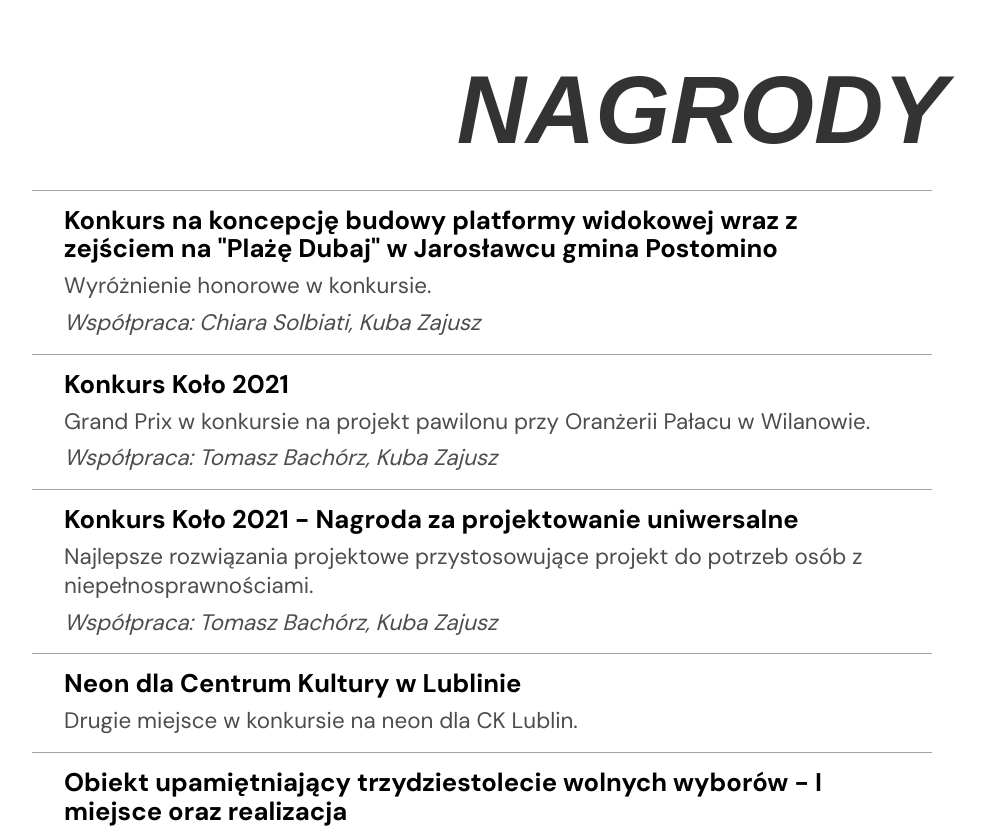
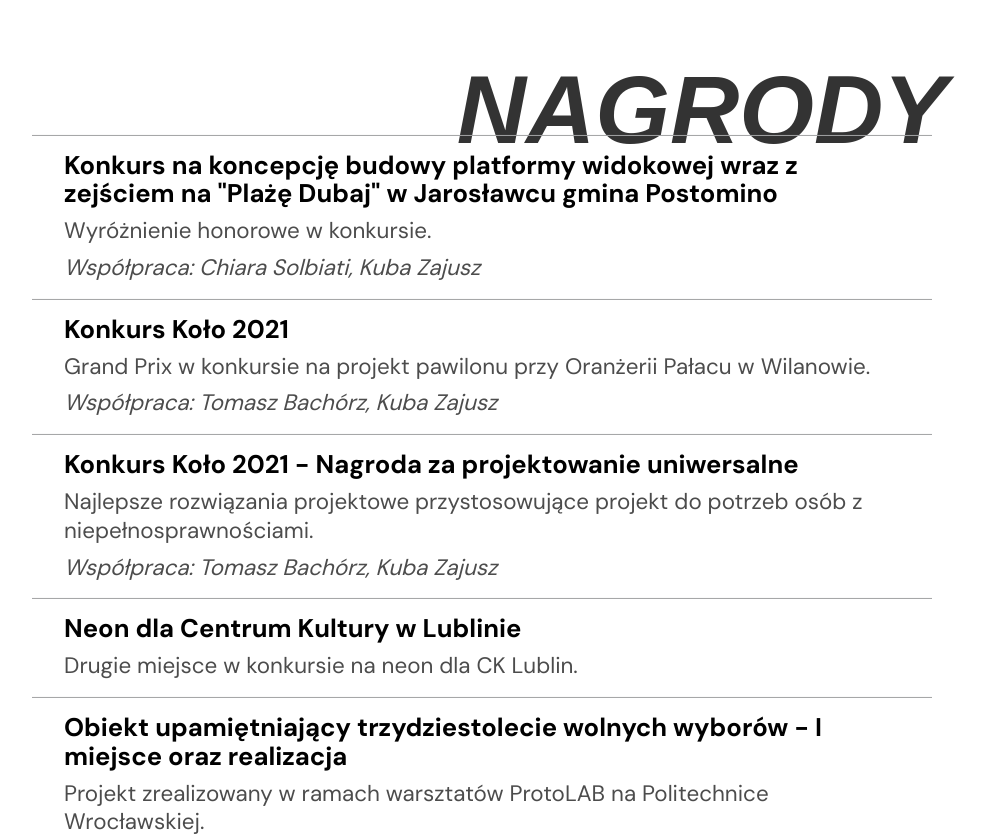
Before and after one commit to olcolcolc/dominikpierzchlewicz, a React (Vite) app in the folder frontend/: page / in a window 1280 px wide. Shown: the part 2140-2976 px from the top of the page, without its empty margins (158-1142 px from the left). Built offline with nearby package versions, Linux system fonts and the light colour scheme.

Commit message:
Add parallax to AwardsList

```diff
--- a/frontend/src/pages/Awards/Awards.tsx
+++ b/frontend/src/pages/Awards/Awards.tsx
@@ -3,6 +3,7 @@ import styled from "@emotion/styled";
 import { MenuTitle } from "../../components/MenuTitle/MenuTitle";
 import { awardsData } from "../../data/awardsData";
 import { theme } from "../../styles/theme";
+import { useParallax } from "../../hooks/useParallax";
 
 const Wrapper = styled.section({
   position: "relative",
@@ -13,12 +14,13 @@ const Wrapper = styled.section({
   alignItems: "center",
   justifyContent: "flex-start",
   paddingBottom: "4rem",
+
   [theme.media.mobileM]: {
     paddingBottom: "6rem",
   },
 });
 
-const ListWrapper = styled.ul({
+const ListWrapper = styled.ul<{ yOffset: number }>(({ yOffset }) => ({
   display: "flex",
   flexDirection: "column",
   width: "100%",
@@ -27,20 +29,21 @@ const ListWrapper = styled.ul({
   listStyle: "none",
   padding: 0,
   margin: 0,
-  marginTop: "2rem",
+  marginTop: "10rem",
   borderTop: "1px solid #A2A3A4",
   borderBottom: "1px solid #A2A3A4",
-  transform: "translateX(100%)",
+  transform: `translateY(${yOffset * -1}px)`,
+  transition: "transform 0.2s ease-out",
   animation: "slideIn 3s ease forwards",
   "@keyframes slideIn": {
     to: {
-      transform: "translateX(0)",
+      transform: `translateY(${yOffset * -1}px)`,
     },
   },
   [theme.media.mobileM]: {
-    marginTop: "1rem",
+    marginTop: "6.5rem",
   },
-});
+}));
 
 const AwardItem = styled.li({
   display: "flex",
@@ -116,6 +119,7 @@ const Awards = () => {
   );
   const [mousePosition, setMousePosition] = useState({ x: 0, y: 0 });
   const [hasMoved, setHasMoved] = useState(false);
+  const yOffset = useParallax(0.05);
 
   const handleMouseMove = (e: React.MouseEvent) => {
     setMousePosition({ x: e.clientX, y: e.clientY });
@@ -125,7 +129,11 @@ const Awards = () => {
   return (
     <Wrapper onMouseMove={handleMouseMove}>
       <MenuTitle>Nagrody</MenuTitle>
-      <ListWrapper role="list" aria-label="Lista nagród i wyróżnień">
+      <ListWrapper
+        yOffset={yOffset}
+        role="list"
+        aria-label="Lista nagród i wyróżnień"
+      >
         {awardsData.map((award, index) => (
           <AwardItem
             key={index}
```
